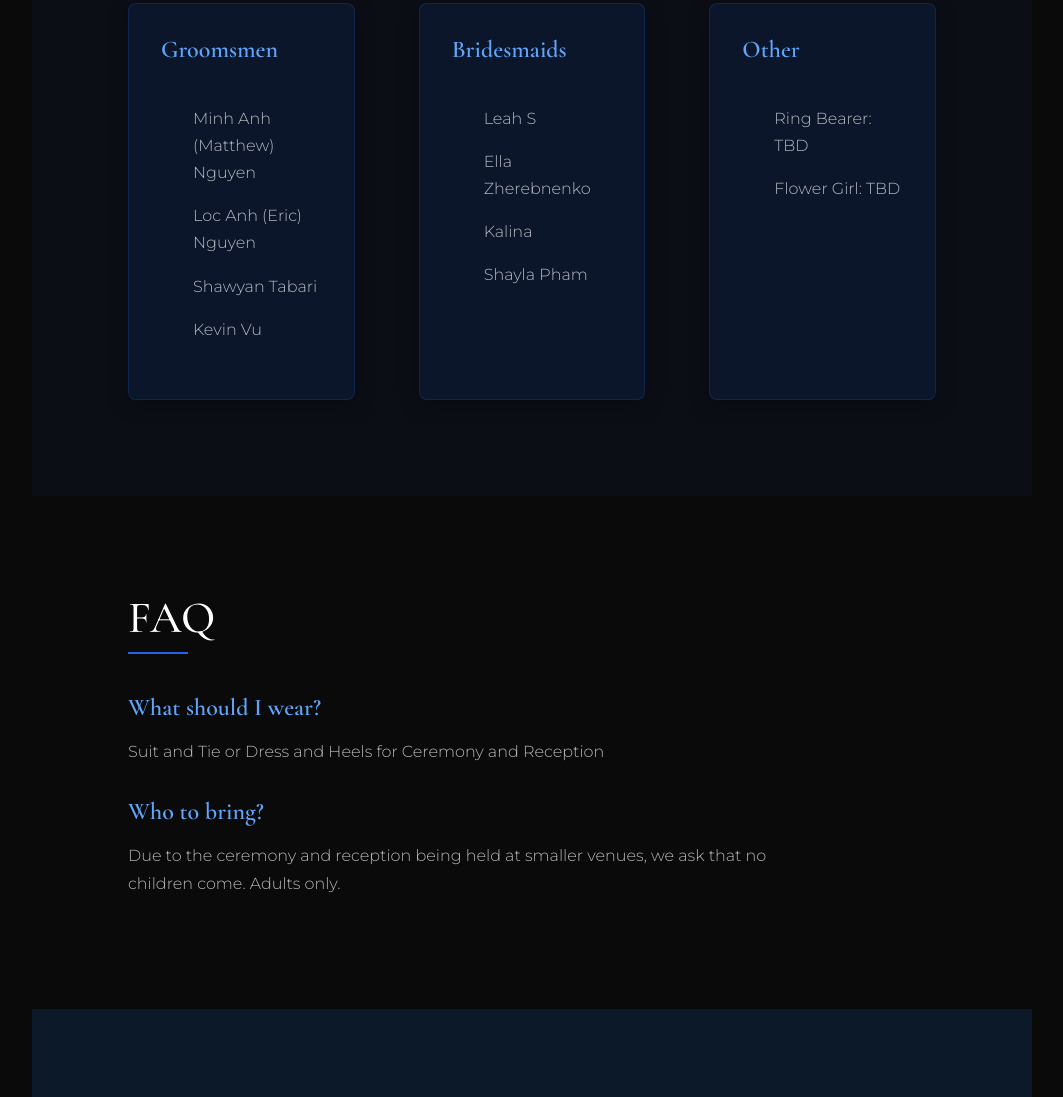
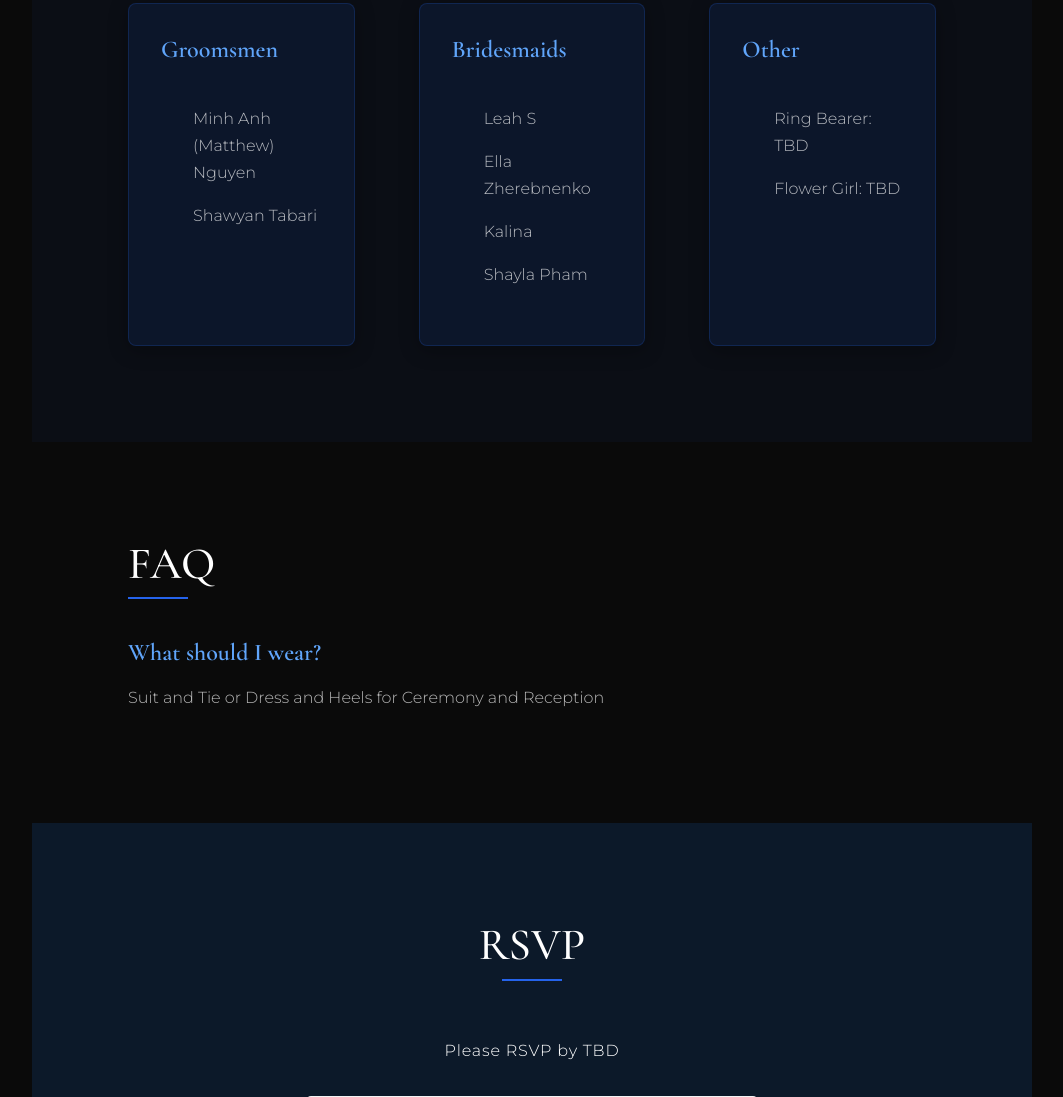
Before and after one commit to vietnguyen-dev/wedding, a plain HTML site: page index.html in a window 1280 px wide. Shown: the part 1815-2912 px from the top of the page, without its empty margins (108-1171 px from the left). Drawn offline with nearby package versions, Linux system fonts and the light colour scheme.

Commit message:
removed from bridal party

```diff
--- a/index.html
+++ b/index.html
@@ -75,9 +75,7 @@
           <h3>Groomsmen</h3>
           <ul>
             <li>Minh Anh (Matthew) Nguyen</li>
-            <li>Loc Anh (Eric) Nguyen</li>
             <li>Shawyan Tabari</li>
-            <li>Kevin Vu</li>
           </ul>
         </div>
         <div>
@@ -103,11 +101,6 @@
       <h2>FAQ</h2>
       <h3>What should I wear?</h3>
       <p>Suit and Tie or Dress and Heels for Ceremony and Reception</p>
-      <h3>Who to bring?</h3>
-      <p>
-        Due to the ceremony and reception being held at smaller venues, we ask
-        that no children come. Adults only.
-      </p>
     </section>
 
     <section id="rsvp">
```
Also changed, not shown: 1 other file.
